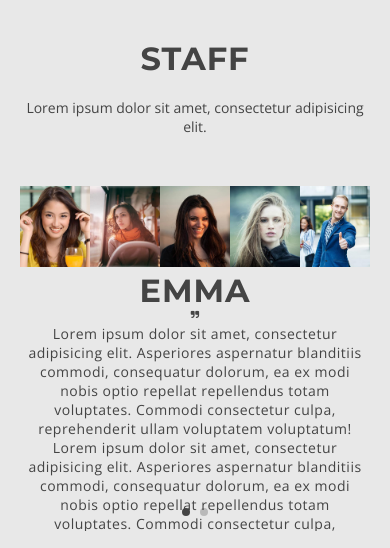
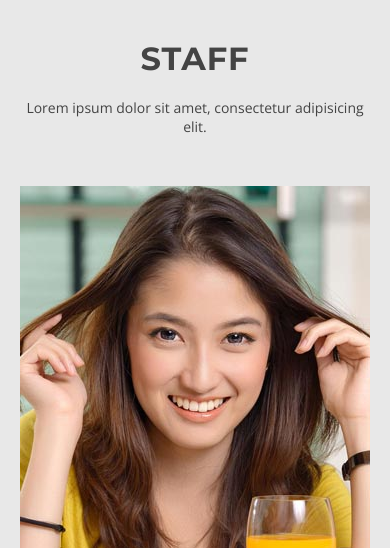
Before and after one commit to valeri879/PortfolioTemplate, a PHP site: page / in a window 390 px wide. Shown: the part 5769-6317 px from the top of the page. Run offline with PHP 8.4, Linux system fonts and the light colour scheme; some libraries are stand-ins or nearby versions.

Commit message:
swiper responsive

```diff
--- a/assets/sass/responsive/_media-queries.scss
+++ b/assets/sass/responsive/_media-queries.scss
@@ -49,6 +49,14 @@
 @media only screen and (min-width: 240px) and (max-width: 1320px) {
   .container {
     width: 1000px;
+  }
+
+  .desktop-nav {
+    display: none;
+  }
+
+  .mobile-menu-button {
+    display: block;
   }
 
   .input-container {
@@ -177,6 +185,20 @@
   .mobile-menu-button {
     display: block;
   }
+
+  .staff-slider {
+    .swiper-container {
+      overflow: auto;
+    }
+
+    .swiper-wrapper {
+      display: block;
+    }
+
+    .swiper-slide {
+      width: 100% !important;
+    }
+  }
 }
 
 @media only screen and (min-width: 240px) and (max-width: 485px) {
```
Also changed, not shown: assets/css/src/style.css (+11 -1 lines), assets/css/build/style.min.css.
